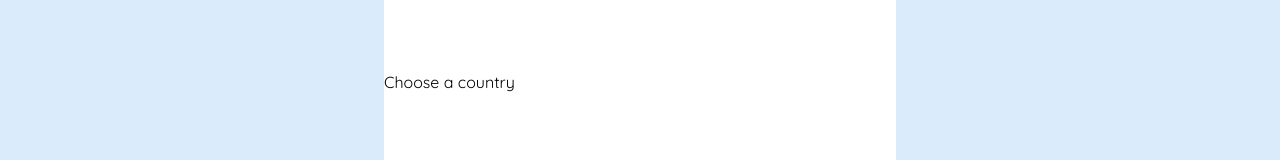
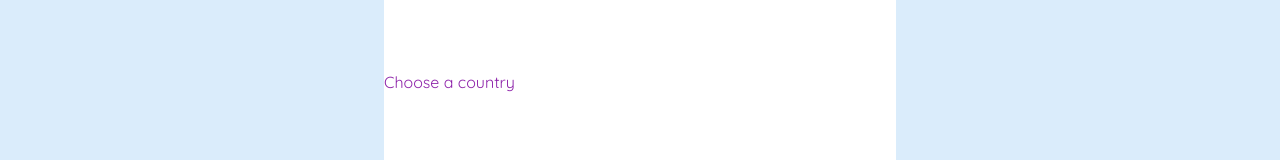
Before and after one commit to RoyRu26/mid-project, a React (Create React App) app: page /GetStarted in a window 1280 px wide. Shown: the part 237-397 px from the top of the page. Built offline with nearby package versions, Linux system fonts and the light colour scheme; a web font is replaced by a local one.

Commit message:
searchEdit

```diff
--- a/src/components/GetStarted.jsx
+++ b/src/components/GetStarted.jsx
@@ -15,7 +15,7 @@ function GetStarted(props) {
     return (
         <div className='container'>
             <Box height='80%' width='40%' bgcolor='white' borderRadius='4%' marginTop='5%' display='flex' flexDirection='column' justifyContent='space-evenly'>
-                <Typography>Choose a country</Typography>
+                <Typography color='secondary'>Choose a country</Typography>
                 <Input type='text' placeholder='counry' sx={{border:'3% solid black'}} onChange={(e) => setCountry(e.target.value)}/>
             </Box>
         </div>
```
